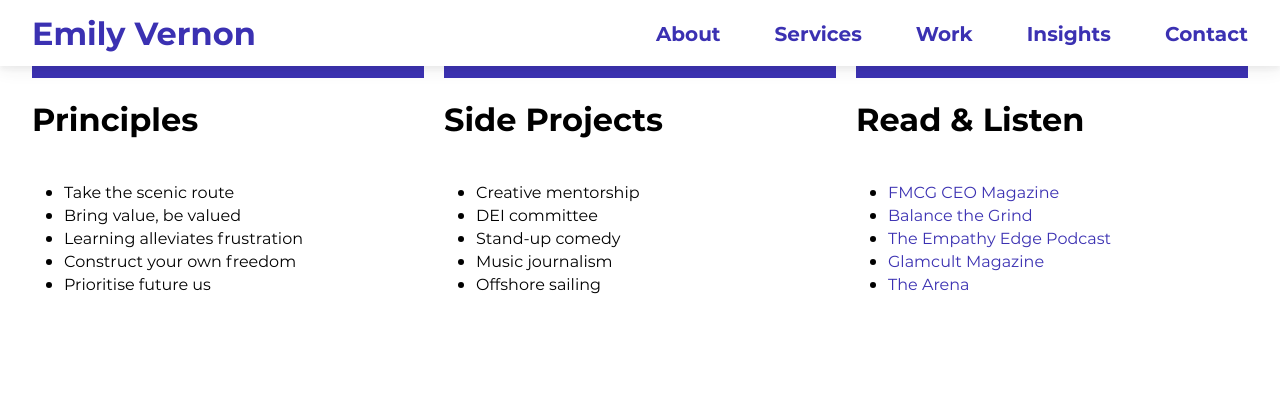
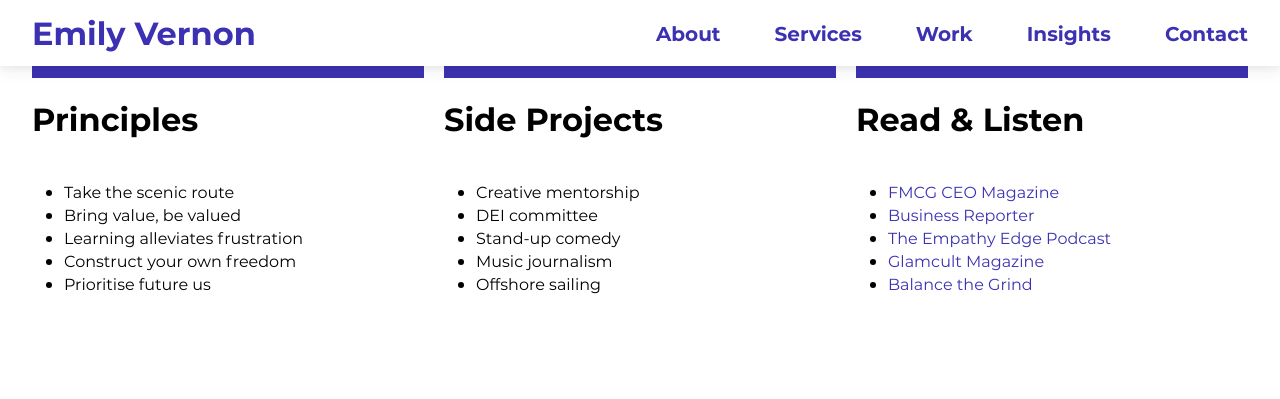
Before and after one commit to emilygv/emilyvernon.com, a Jekyll site: the page built from about.md, in a window 1280 px wide and 900 px high, scrolled down 2618 px. Shown: the top 399 px of the window. Built offline with Jekyll 4.4.1, drawn with Linux system fonts in a browser that asks for light colours.

Commit message:
Update last_things.yml

```diff
--- a/_data/last_things.yml
+++ b/_data/last_things.yml
@@ -17,7 +17,7 @@
 - title: Read & Listen
   description: |-
     - [FMCG CEO Magazine](https://www.fmcgceo.co.uk/the-dos-and-donts-of-brand-partnerships/){:target="_blank"}
-    - [Balance the Grind](https://balancethegrind.co/interviews/emily-vernon-global-experience-lead-at-reckitt/){:target="_blank"}
+    - [Business Reporter](https://www.business-reporter.co.uk/improving-business-performance/improving-business-performance/meaningful-complexity-what-b2b-can-teach-b2c){:target="_blank"}
     - [The Empathy Edge Podcast](https://red-slice.com/the-empathy-edge/emily-vernon-are-you-gathering-the-right-customer-insights-2/){:target="_blank"}
     - [Glamcult Magazine](https://issuu.com/glamcult/docs/gc_editie_115_2015_56p_lowres_page/30){:target="_blank"}
-    - [The Arena](https://www.thearena.org.uk/how-to/how-to-navigate-creative-industry-sceptic-parents){:target="_blank"}
+    - [Balance the Grind](https://balancethegrind.co/interviews/emily-vernon-global-experience-lead-at-reckitt/){:target="_blank"}
```
